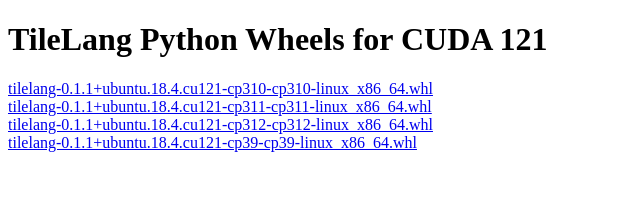
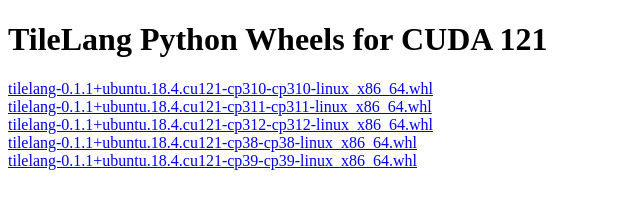
Before and after one commit to tile-ai/whl, a plain HTML site: page cu121/index.html in a window 1280 px wide. Shown: the whole page, without its empty margins (0-640 px from the left). Drawn offline with Linux system fonts and the light colour scheme.

Commit message:
Add download link for TileLang Python wheel for CUDA 121 and Python 3.8

```diff
--- a/cu121/index.html
+++ b/cu121/index.html
@@ -3,4 +3,5 @@
 <a href="https://github.com/tile-ai/tilelang/releases/download/v0.1.1/tilelang-0.1.1+ubuntu.18.4.cu121-cp310-cp310-linux_x86_64.whl#sha256=3718ea88cac3855961630afb740f276dddbe0eb37cff7dde586240f89bf34d46">tilelang-0.1.1+ubuntu.18.4.cu121-cp310-cp310-linux_x86_64.whl</a><br>
 <a href="https://github.com/tile-ai/tilelang/releases/download/v0.1.1/tilelang-0.1.1+ubuntu.18.4.cu121-cp311-cp311-linux_x86_64.whl#sha256=44ac805bb28c03944e08c35152fbad708948696d4295a4da6cf5a1fdc60426db">tilelang-0.1.1+ubuntu.18.4.cu121-cp311-cp311-linux_x86_64.whl</a><br>
 <a href="https://github.com/tile-ai/tilelang/releases/download/v0.1.1/tilelang-0.1.1+ubuntu.18.4.cu121-cp312-cp312-linux_x86_64.whl#sha256=268734d0b6d573cd1a1a8ba2705ca9a1c60104d4ebd9e6a7a9bb6f45d909b41f">tilelang-0.1.1+ubuntu.18.4.cu121-cp312-cp312-linux_x86_64.whl</a><br>
+<a href="https://github.com/tile-ai/tilelang/releases/download/v0.1.1/tilelang-0.1.1+ubuntu.18.4.cu121-cp38-cp38-linux_x86_64.whl#sha256=b1cf10f1070902e9c273ebb467d02ff66386be52d835f643083cce41fd1a57d7">tilelang-0.1.1+ubuntu.18.4.cu121-cp38-cp38-linux_x86_64.whl</a><br>
 <a href="https://github.com/tile-ai/tilelang/releases/download/v0.1.1/tilelang-0.1.1+ubuntu.18.4.cu121-cp39-cp39-linux_x86_64.whl#sha256=40f84f7f94b0ae120be386cc97e0314864a8047390ebc9d30732ed6513204aef">tilelang-0.1.1+ubuntu.18.4.cu121-cp39-cp39-linux_x86_64.whl</a><br>
```
